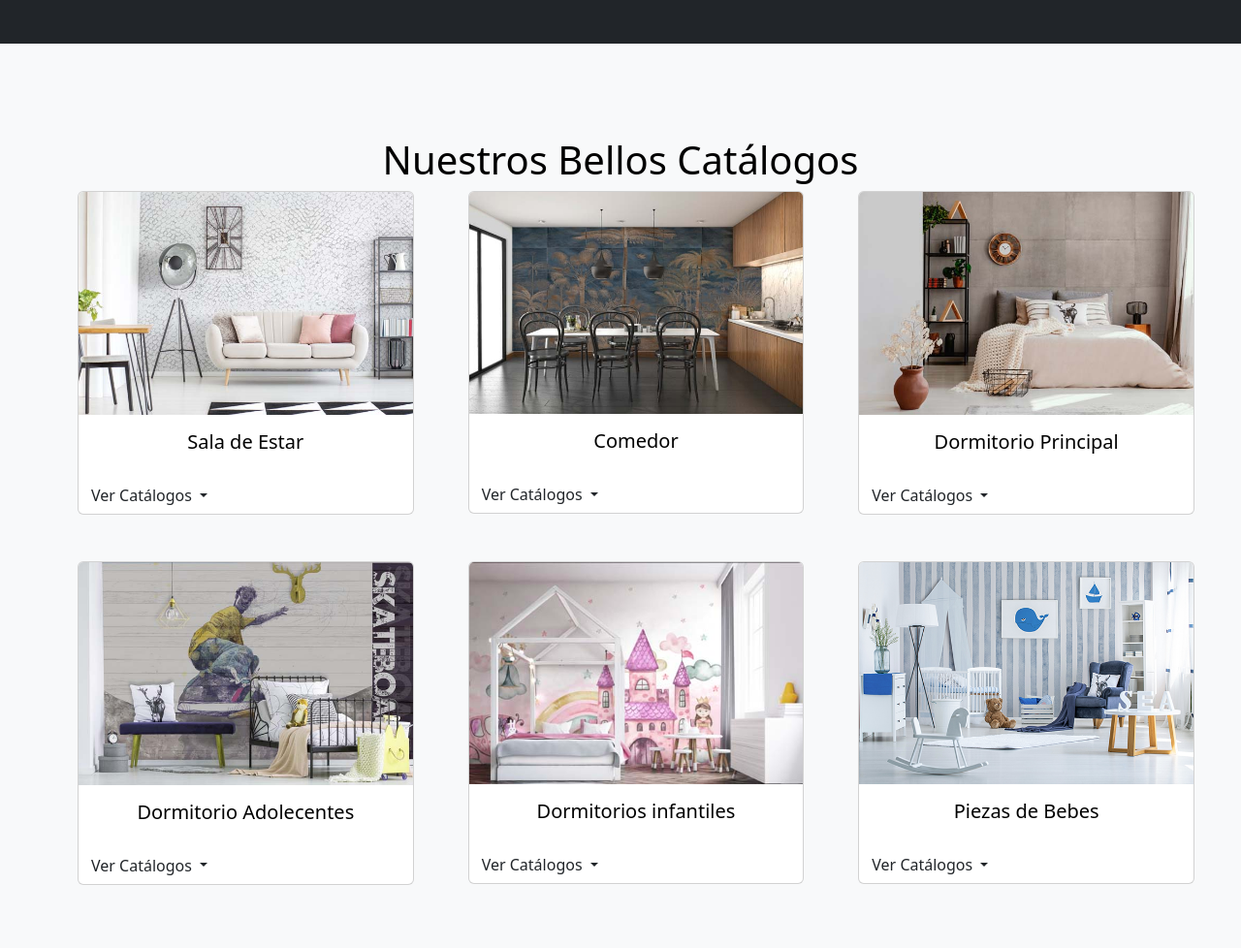
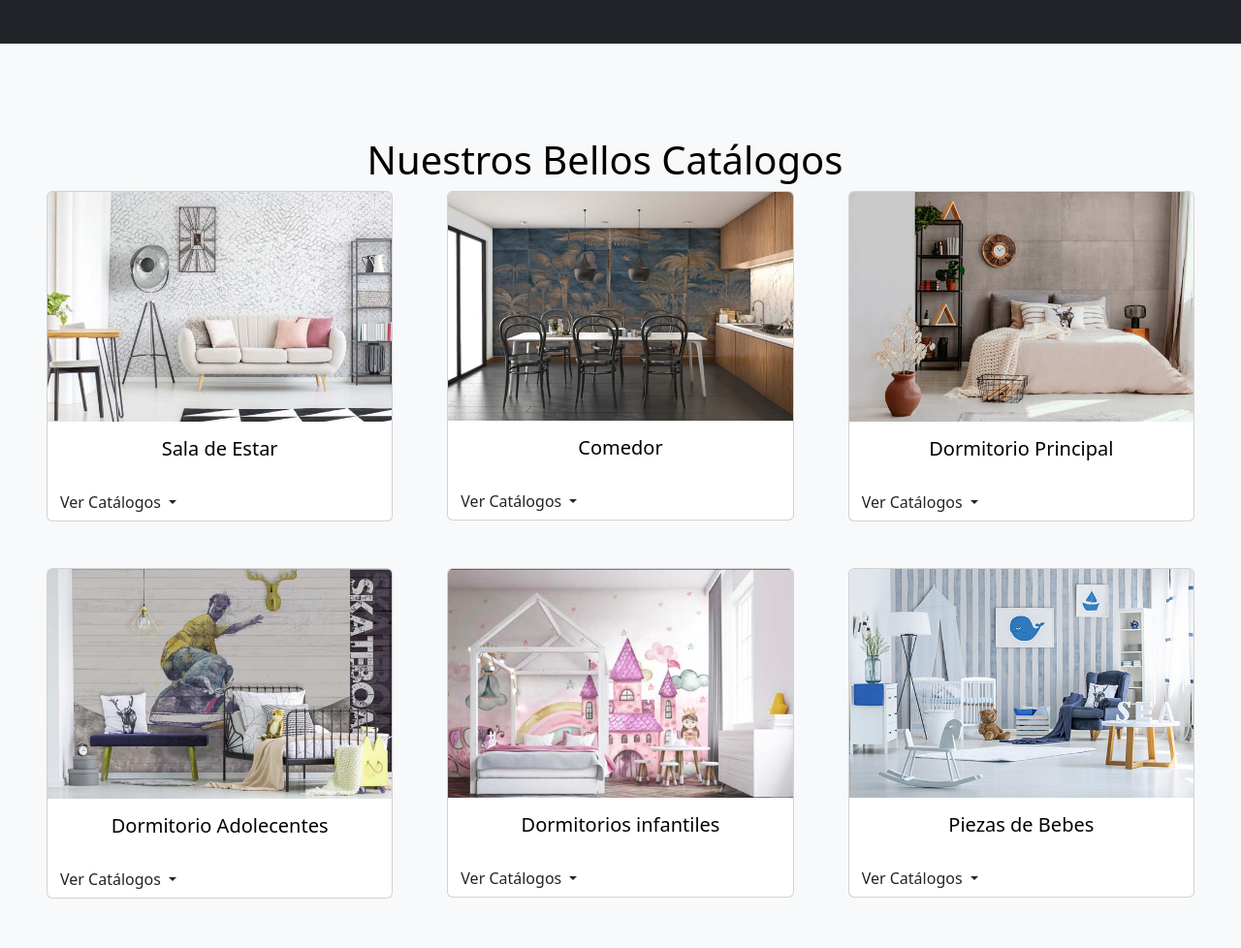
Before and after one commit to JaffaFriedman/Dekko, a plain HTML site: page index.html in a window 1280 px wide. Shown: the part 595-1573 px from the top of the page at 97% size. Drawn offline with nearby package versions, Linux system fonts and the light colour scheme.

Commit message:
Pading Catalogo
Se cambia padding del catalogo

```diff
--- a/index.html
+++ b/index.html
@@ -122,7 +122,7 @@
 
         <!-- Catalogo -->
         <section id="Catalogo">
-            <div class="container-fluid text-center bg-light text-bg-light p-5" >
+            <div class="container-fluid text-center bg-light text-bg-light py-5 ps-3 pe-5" >
                      <h1 class="mt-5">Nuestros Bellos Catálogos</h1>
                      <div class="row row-cols-1  row-cols-md-2  row-cols-xl-3" >
                          <!-- Living -->
```
